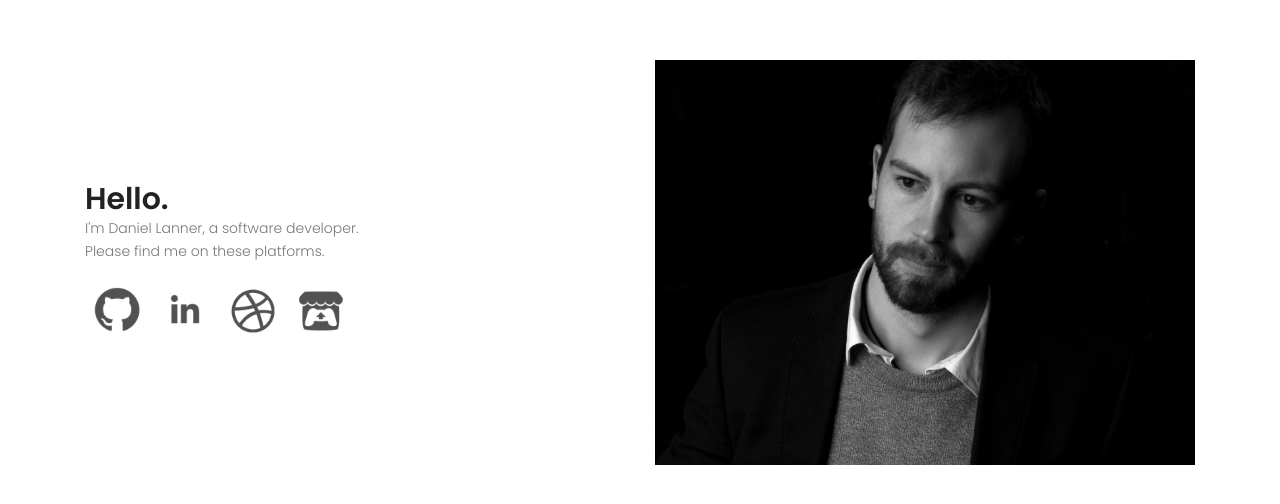
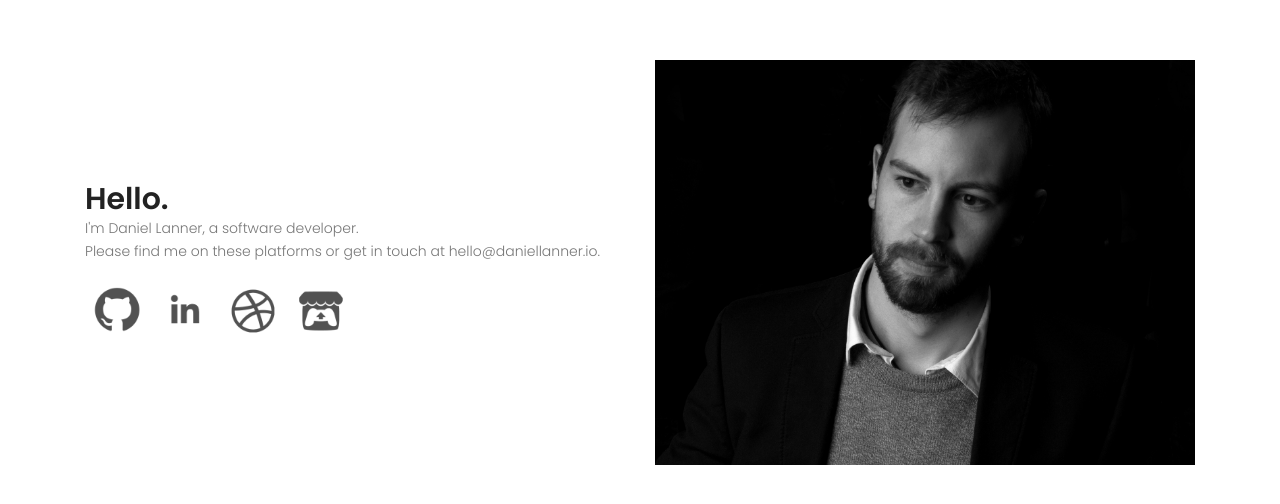
Before and after one commit to daniellanner/daniellanner.github.io, a plain HTML site: page index.html in a window 1280 px wide. Shown: the part 138-642 px from the top of the page. Drawn offline with Linux system fonts and the light colour scheme.

Commit message:
Update index.html

```diff
--- a/index.html
+++ b/index.html
@@ -29,7 +29,7 @@
 							<h2>Hello.</h2>
 							<p>
 								I'm Daniel Lanner, a software developer.<br>
-								Please find me on these platforms.
+								Please find me on these platforms or get in touch at hello@daniellanner.io.
 							</p>
 							<a href="https://github.com/daniellanner" class="primary-btn"><img class="img-fluid" src="img/icon_github.png" alt="" height="48" width="48"></a>
 							<a href="https://www.linkedin.com/in/daniellanner" class="primary-btn"><img class="img-fluid" src="img/icon_linkedin.png" alt="" height="48" width="48"></a>
```
